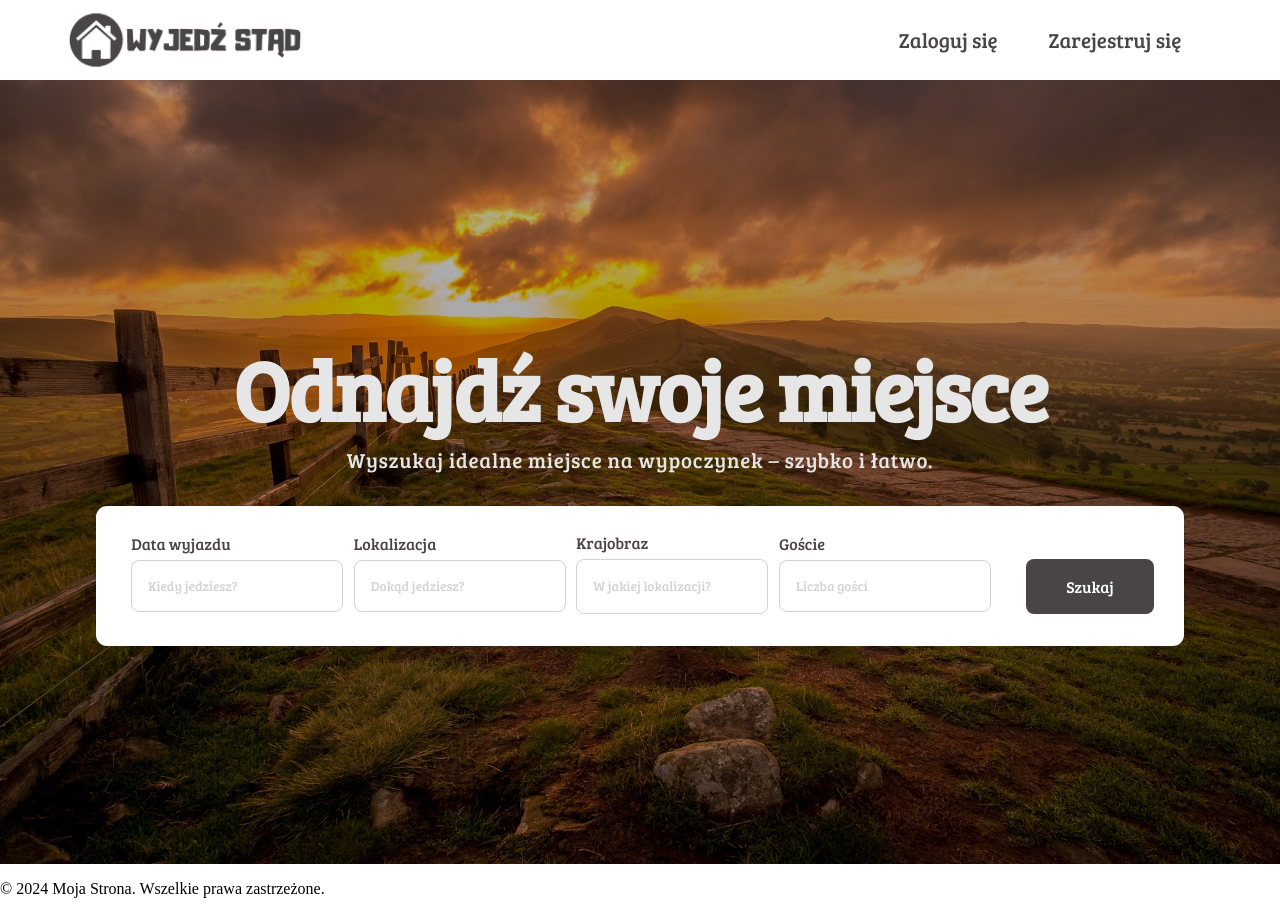
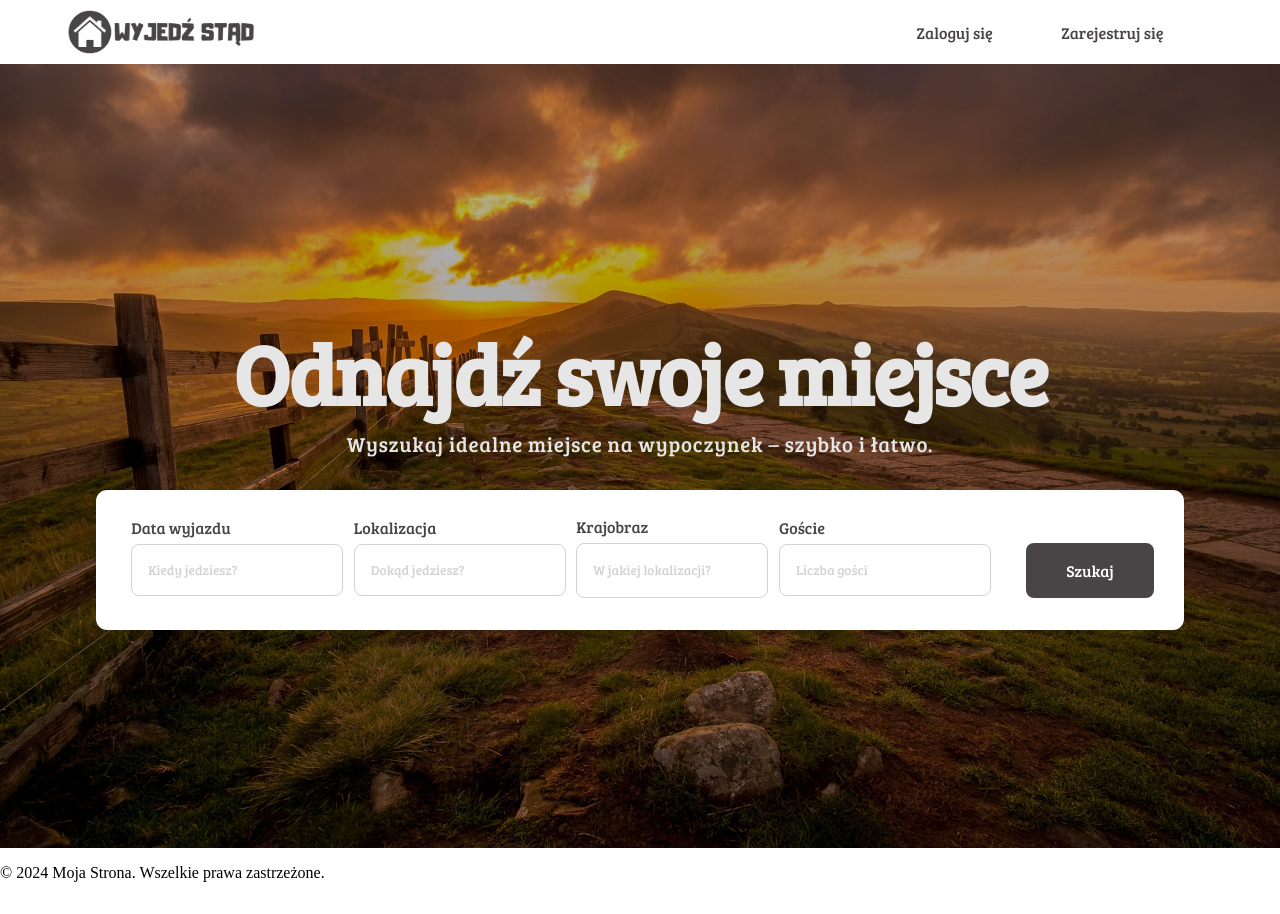
Before and after one commit to afra50/Bazy-Danych, a React (Create React App) app in the folder projekt/: page / in a window 1280 px wide. Built offline with nearby package versions, Linux system fonts and the light colour scheme.

Commit message:
poprawka headera

```diff
--- a/projekt/src/styles/Header.scss
+++ b/projekt/src/styles/Header.scss
@@ -4,7 +4,7 @@
   display: flex;
   justify-content: space-between;
   align-items: center;
-  height: 10vh;
+  height: 8vh;
   margin: 0 3rem;
 }
 
@@ -25,7 +25,7 @@
   justify-content: space-evenly;
   a {
     font-family: $font-primary;
-    font-size: 1.3rem;
+    font-size: 1rem;
     color: $primary-color;
     font-weight: 400;
     font-style: normal;
@@ -36,7 +36,7 @@
     transition: font-size 0.1s ease;
     &:hover {
       color: $hover_color;
-      font-size: 1.31rem;
+      font-size: 1.01rem;
     }
   }
 }
```
